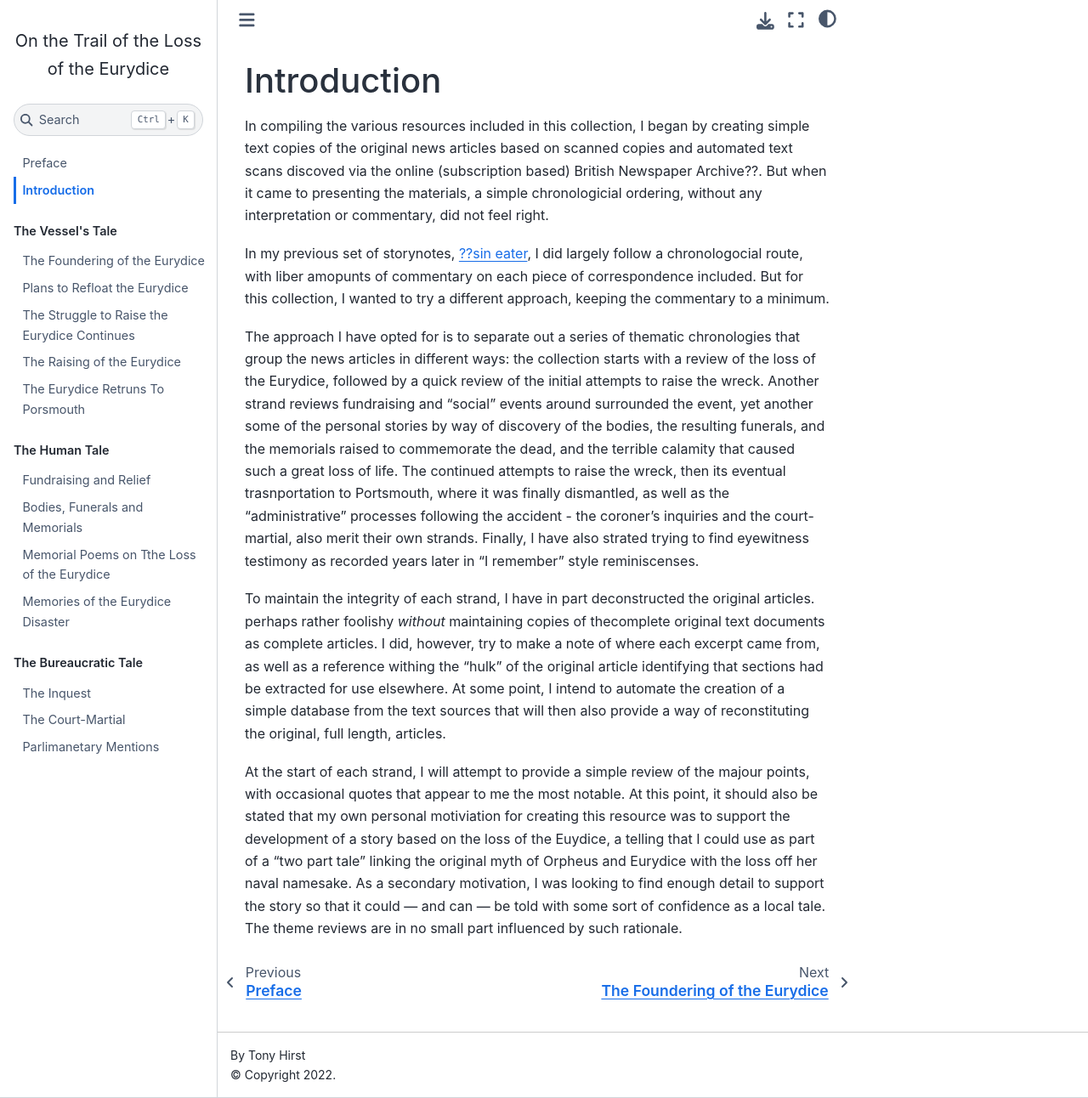
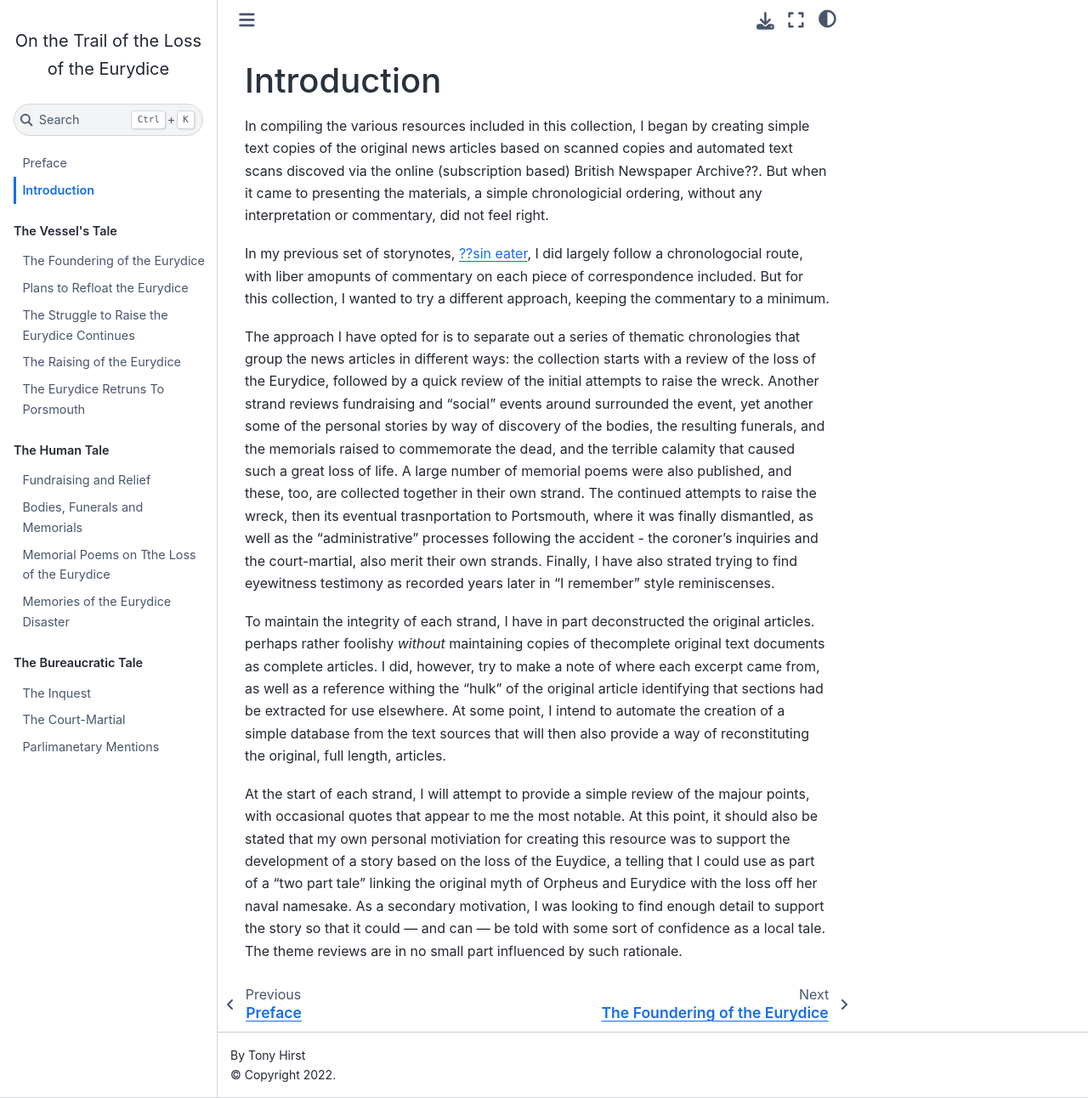
Before and after one commit to psychemedia/eurydice-resources, a Jupyter Book: the page built from resources/_intro.md, in a window 1280 px wide and 1292 px high. Shown: the whole window at 85% size. Built offline with Jupyter Book 1.0.4 settings and Sphinx 7.4.7 and the Sphinx Book theme 1.1.4, drawn with Linux system fonts in a browser that asks for light colours.

Commit message:
Update _intro.md

```diff
--- a/resources/_intro.md
+++ b/resources/_intro.md
@@ -4,7 +4,7 @@
 
 In my previous set of storynotes, [??sin eater](), I did largely follow a chronologocial route, with liber amopunts of commentary on each piece of correspondence included. But for this collection, I wanted to try a different approach, keeping the commentary to a minimum.
 
-The approach I have opted for is to separate out a series of thematic chronologies that group the news articles in different ways: the collection starts with a review of the loss of the Eurydice, followed by a quick review of the initial attempts to raise the wreck. Another strand reviews fundraising and "social" events around surrounded the event, yet another some of the personal stories by way of discovery of the bodies, the resulting funerals, and the memorials raised to commemorate the dead, and the terrible calamity that caused such a great loss of life. The continued attempts to raise the wreck, then its eventual trasnportation to Portsmouth, where it was finally dismantled, as well as the "administrative" processes following the accident - the coroner's inquiries and the court-martial, also merit their own strands. Finally, I have also strated trying to find eyewitness testimony as recorded years later in "I remember" style reminiscenses.
+The approach I have opted for is to separate out a series of thematic chronologies that group the news articles in different ways: the collection starts with a review of the loss of the Eurydice, followed by a quick review of the initial attempts to raise the wreck. Another strand reviews fundraising and "social" events around surrounded the event, yet another some of the personal stories by way of discovery of the bodies, the resulting funerals, and the memorials raised to commemorate the dead, and the terrible calamity that caused such a great loss of life. A large number of memorial poems were also published, and these, too, are collected together in their own strand. The continued attempts to raise the wreck, then its eventual trasnportation to Portsmouth, where it was finally dismantled, as well as the "administrative" processes following the accident - the coroner's inquiries and the court-martial, also merit their own strands. Finally, I have also strated trying to find eyewitness testimony as recorded years later in "I remember" style reminiscenses.
 
 To maintain the integrity of each strand, I have in part deconstructed the original articles. perhaps rather foolishy *without* maintaining copies of thecomplete original text documents as complete articles. I did, however, try to make a note of where each excerpt came from, as well as a reference withing the "hulk" of the original article identifying that sections had be extracted for use elsewhere. At some point, I intend to automate the creation of a simple database from the text sources that will then also provide a way of reconstituting the original, full length, articles.
 
```
